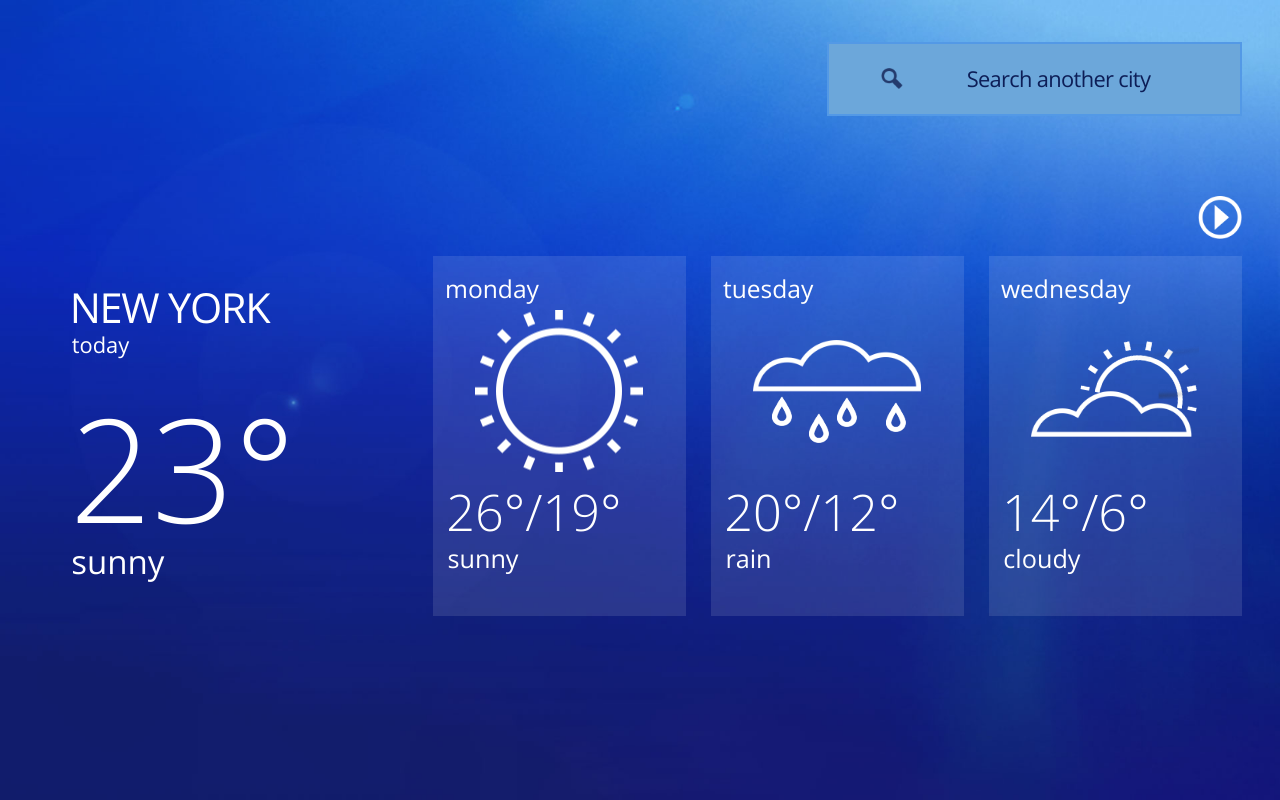
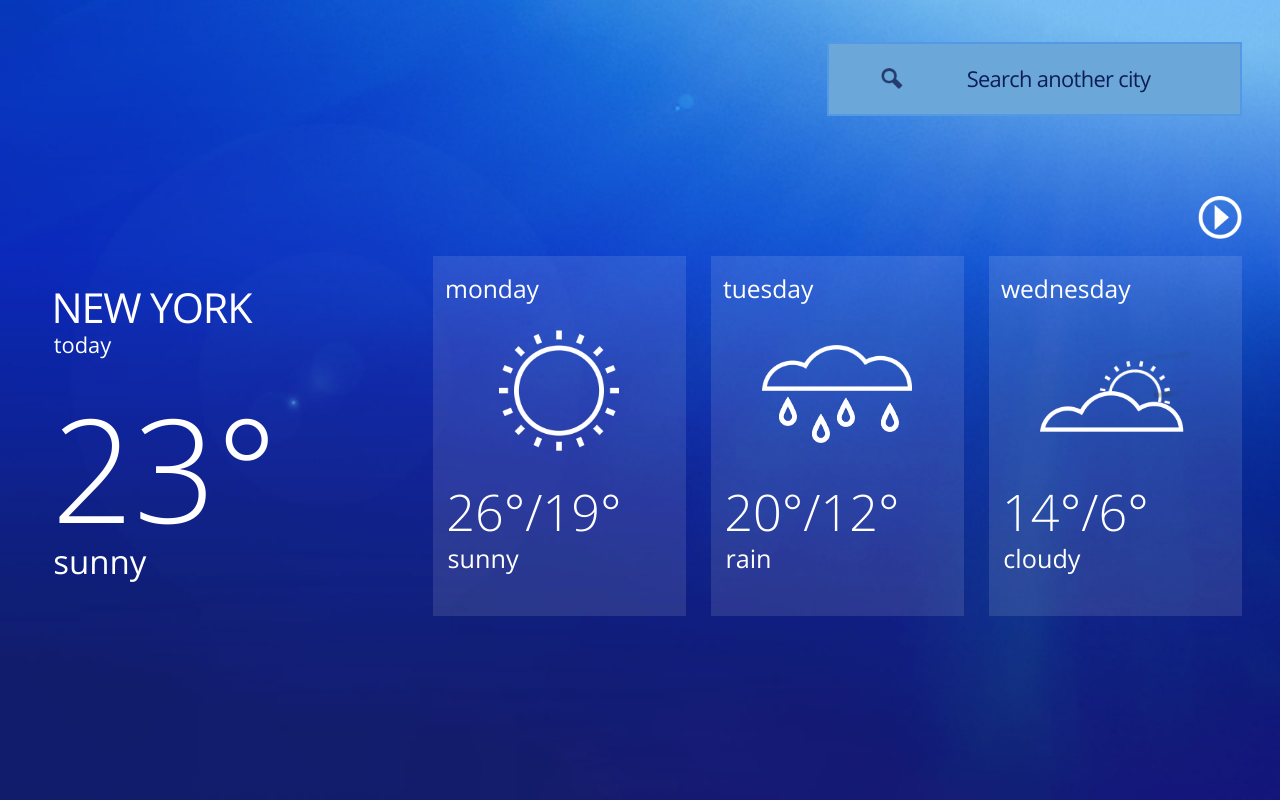
Before and after one commit to sndi0011/WeatherApp, a plain HTML site: page index.html in a window 1280 px wide. Drawn offline with Linux system fonts and the light colour scheme; files whose address does not match are found by name.

Commit message:
Add files via upload

```diff
--- a/index.html
+++ b/index.html
@@ -10,7 +10,6 @@
 <link rel="stylesheet" type="text/css" href="style/bootstrap.min.css">
 <link rel="stylesheet" type="text/css" href="style/fonts.css">
 <link rel="stylesheet" type="text/css" href="style/style.css">
-<link rel="stylesheet" type="text/css" href="style/icons.css">
 <link rel="stylesheet" type="text/css" href="style/mobile.css">
 <link ng-repeat="fav in favicons" rel="{{fav.rel}}" sizes="{{fav.size+'x'+fav.size}}" href="{{'favicon/'+fav.href+'-'+fav.size+'x'+fav.size+'.png'}}">
 <link rel="manifest" href="favicon/manifest.json">
@@ -40,7 +39,12 @@
 	</div>
 </header>
 <main class="main container-fluid">
-	<div class="row weather-row justify-content-between"> <a class="show-more" title="Show more" ng-click="isMore=!isMore"><img src="images/arrow-right.png" class="arrow-right" alt="Show more" ng-class="{flip: isMore==true}"/></a>
+	<div class="row">
+		<div class="col-lg-12 col-sm-12">
+			 <a class="show-more" title="Show more" ng-click="isMore=!isMore"><img src="images/arrow-right.png" class="arrow-right" alt="Show more" ng-class="{flip: isMore==true}"/></a>
+		</div>
+	</div>
+	<div class="row weather-row justify-content-between">
 		<div class="col-lg-3 col-sm-12 col-today" title="today - sunny">
 			<h1 class="city-title">New York</h1>
 			<h2 class="day-title">today</h2>
--- a/sass/_functions.sass
+++ b/sass/_functions.sass
@@ -1,5 +1,6 @@
 =full-width()
 	width: 100%
+	max-width: 100%
 
 =full-height()
 	height: 100%
--- /dev/null
+++ b/sass/_icons.sass
@@ -0,0 +1,88 @@
+@import functions
+
+.rain-drop1,.rain-drop5
+	top: 7%
+	left: 11%
+	width: 10%
+	height: 30%
+
+.rain-drop2,.rain-drop6
+	top: 28%
+	left: 33%
+	width: 10%
+	height: 30%
+
+.rain-drop3,.rain-drop7
+	top: 8%
+	left: 50%
+
+.rain-drop4,.rain-drop8
+	top: 14%
+	left: 79%
+
+
+.rain
+	background-image: url(../images/rain-cloud.png)
+	position: relative
+
+.drops
+	width: 100%
+	height: 50%
+	position: absolute
+	bottom: 0
+	left: 0
+	overflow: hidden
+
+.rain-drop
+	width: 12%
+	height: 37%
+	background-image: url(../images/rain-drop.png)
+	background-size: 100% 100%
+	position: absolute
+
+
+.cloudy-wrap
+	background-image: url(../images/cloudy.png)
+	position: absolute
+	z-index: 2
+
+
+.cloudy
+	position: relative
+
+
+
+.weather-image, .cloudy-wrap
+	width: 14em
+	max-width: 100%
+	margin: 0 auto
+	height: 13.5rem
+	background-position: center center
+	background-repeat: no-repeat
+	background-size: 100% auto
+
+.sunny
+	background-image: url(../images/sunny.png)
+	background-size: 80% auto
+	max-width: 85%
+
+.sunny-wrap
+	position: absolute
+	height: 50.9%
+	width: 70%
+	top: 6%
+	right: -3%
+	z-index: 1
+	overflow: hidden
+	transform: rotate(11deg)
+
+
++keyframes(rainy,margin-top,-4em,7em)
++keyframes(spin,transform,rotate(0deg),rotate(360deg))
+
+@for $i from 1 to 9
+	.day:hover .rain .rain-drop#{$i}
+		+animation(rainy,random(10)/5+0.4*1s, infinite, ease-out)
+
+.day:hover .sunny
+	+animation(spin,5s, infinite, linear)
--- a/sass/fonts.sass
+++ b/sass/fonts.sass
@@ -1,7 +1,7 @@
 $font-family: "OpenSans"
 $font-url: "../fonts/"
 $font-format: (woff:"woff",woff2:"woff2",ttf:"truetype")
-$font-weight: (Light:300,Regular:400,SemiBold:600)
+$font-weight: (Light:300,Regular:400)
 $font-style: "normal"
 $font-fallback: Arial, "sans-serif"
 
--- a/sass/mobile.sass
+++ b/sass/mobile.sass
@@ -5,7 +5,6 @@
 		background-image: url(../images/back_mobile.jpg)
 		font-size: 1em
 		background-color: #0622ad
-		min-height: 155rem
 
 	.input-search
 		float: none
@@ -22,29 +21,26 @@
 
 	.weather-days
 		float: none
-		width: 100%
-		max-width: 100%
+		+full-width()
 		margin: 0 auto
 
 	.temperature
 		font-size: 0.94rem
 
-	.temperature-num
+	.col-today .temperature-num
 		margin-top: 5.2rem
-		font-weight: 600
+		font-weight: 400
 
 	.temperature-title
 		margin-top: 1.8rem
 
 	.main,.container-fluid,.row
-		width: 100%
-		max-width: 100%
+		+full-width()
 		padding: 0
 		margin: 0
 
 	.weather-days,.weather-row,.weather-scroll
-		width: 100%
-		max-width: 100%
+		+full-width()
 
 	.day, .day:first-child, .day:last-child
 		display: block
@@ -70,6 +66,7 @@
 		margin-left: -1.8rem
 		transform: rotate(90deg)
 		margin-bottom: 2rem
+		z-index: 3
 
 	.moredays
 		margin-left: 0
@@ -80,6 +77,7 @@
 		position: relative
 		display: inline-block
 		float: none
+		margin-bottom: 10rem
 
 	.flip
 		transform: rotate(-90deg)
--- a/sass/style.sass
+++ b/sass/style.sass
@@ -161,5 +161,5 @@ body
 	margin-top: 1.35rem
 
 
-
+@import icons
 @import responsiveDesktop
```
Also changed, not shown: style/fonts.css, style/mobile.css, style/style.css.
